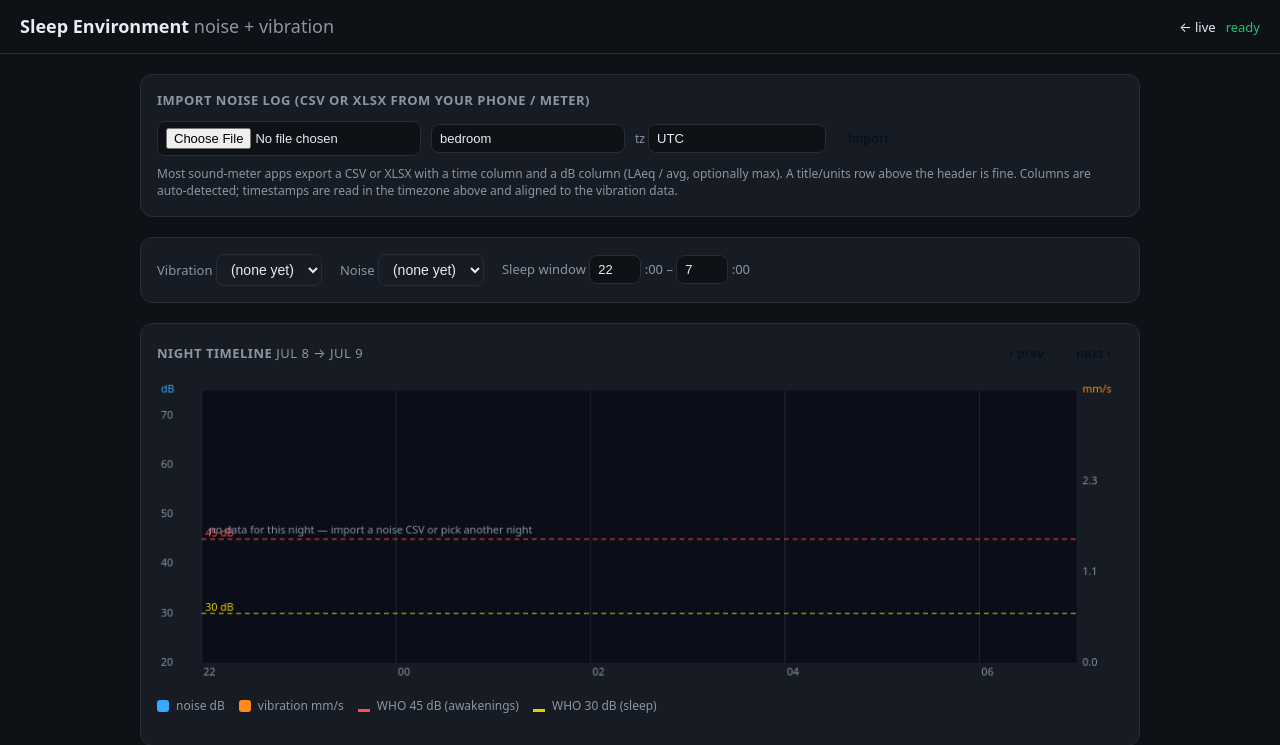
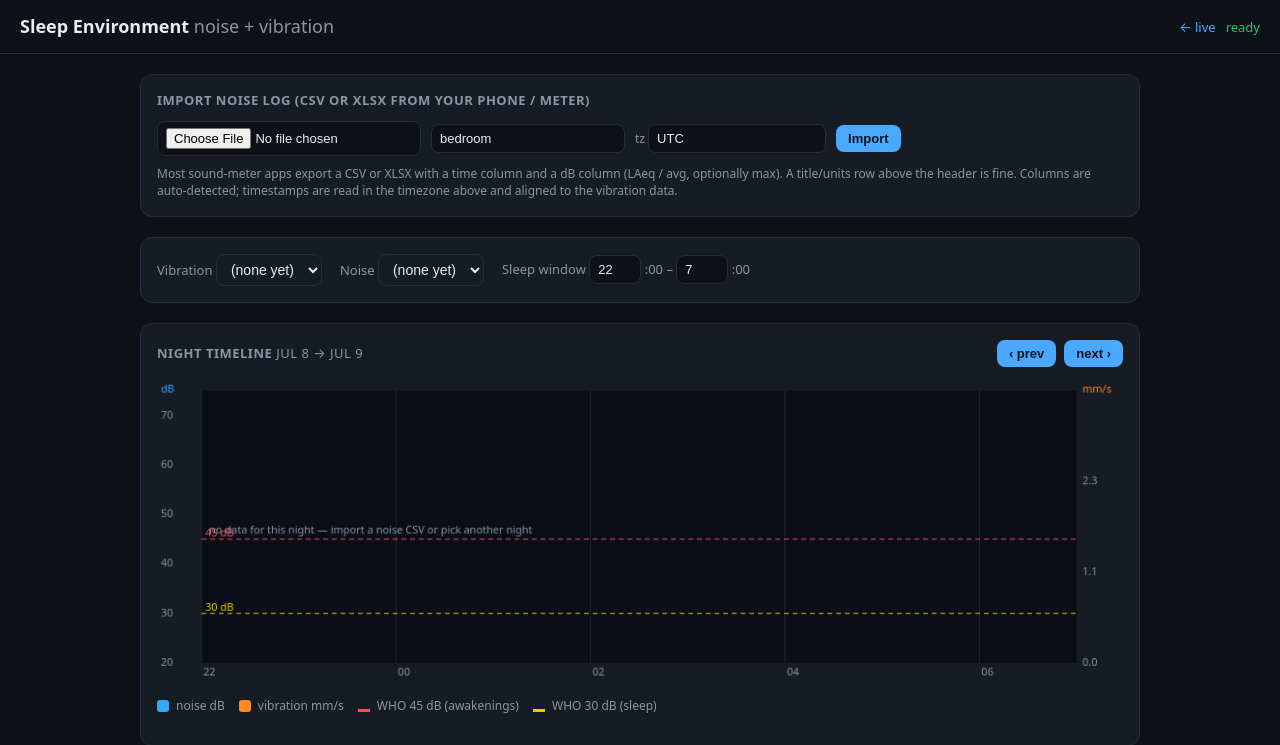
Before and after one commit to Mifulapirus/wall-vibration-meter, a Flask app: page /sleep in a window 1280 px wide. Shown: the top 745 px of the page. Run offline with Flask 3, Linux system fonts and the light colour scheme; data that the repository does not hold is empty; parts of the project's set-up code (start-up, migrations or seed data) failed here and were passed over.

Commit message:
server: fix noise-log import (nginx 413 + invisible Import button)
Browser noise-log imports (multi-day CSV/XLSX) were rejected by nginx
with 413 before reaching Flask: client_max_body_size was 256k, sized
for the tiny device JSON pushes. Raise both server blocks to 20m.

Also define the --accent CSS variable, which was referenced by button
and link styles but never declared, leaving the Import button rendered
with no fill (looked disabled).

Co-Authored-By: Claude Opus 4.8 (1M context) <noreply@anthropic.com>

```diff
--- a/server/static/style.css
+++ b/server/static/style.css
@@ -1,6 +1,7 @@
 :root {
   --bg: #0e1116; --panel: #171c24; --line: #262d38;
   --text: #e6edf3; --muted: #8b95a3;
+  --accent: #4aa8ff;   /* buttons, links — was undefined, so buttons rendered with no fill */
   --z0: #21c07a; --z1: #e6cc00; --z2: #ff8a1e; --z3: #ff4d4d;
 }
 * { box-sizing: border-box; }
```
Also changed, not shown: 2 other files.
